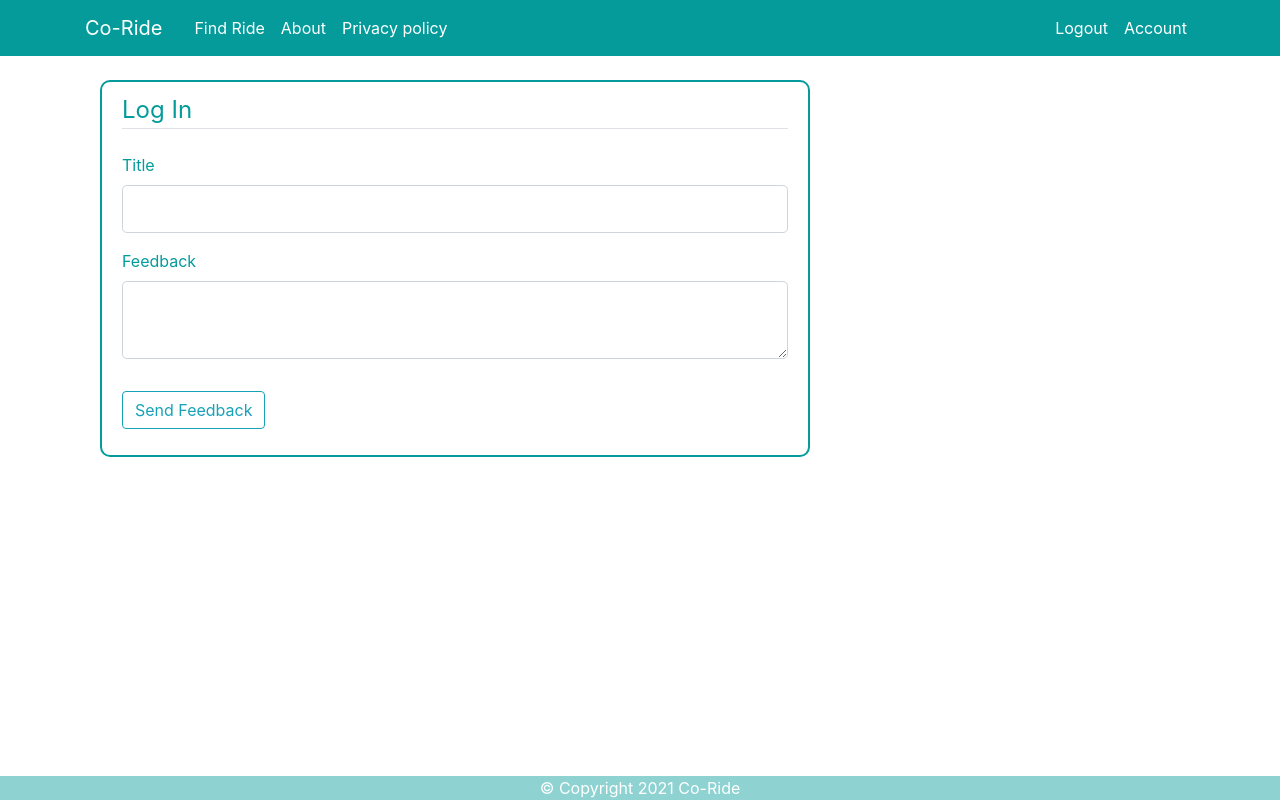
After one commit to sidd6p/CO-Ride, a Flask app: page /my-feedback in a window 1280 px wide. The commit adds this page. Run offline with Flask 2, Linux system fonts and the light colour scheme; the visitor is signed in with stand-in values (Sample User, id 1); some libraries are stand-ins or nearby versions.

Commit message:
Finding Ride, write Feedback and some refactoring
modified:   flaskFile/forms.py
modified:   flaskFile/models.py
modified:   flaskFile/routes.py
modified:   flaskFile/templates/account.html
new file:   flaskFile/templates/all-feedbacks.html
renamed:    flaskFile/templates/find_ride.html -> flaskFile/templates/find-ride.html
modified:   flaskFile/templates/home.html
modified:   flaskFile/templates/layout.html
new file:   flaskFile/templates/my-feedback.html
renamed:    flaskFile/templates/privacy_policy.html -> flaskFile/templates/privacy-policy.html
modified:   flaskFile/templates/result.html

```diff
--- a/flaskFile/forms.py
+++ b/flaskFile/forms.py
@@ -1,15 +1,11 @@
 from flask_wtf import FlaskForm
 from flask_wtf.file import FileField, FileAllowed
-from wtforms import StringField, PasswordField, SubmitField, BooleanField, SelectField, DateField
-from wtforms.validators import DataRequired, Length, Email, EqualTo, ValidationError, Optional
+from wtforms import StringField, PasswordField, SubmitField, BooleanField, SelectField, DateField, IntegerField, TextAreaField
+from wtforms.validators import DataRequired, Length, Email, EqualTo, ValidationError, Optional, NumberRange
 from flaskFile.models import User
 from flask_login import current_user
 
-#inherited from FlaskForm class
 class RegistrationForm(FlaskForm):
-    #The SubmitField class represents an <input> element with a type="submit" attribute.
-    # The first argument to the Field constructors is the label that will be used when rendering the form to HTML.
-    #These are the attributes of RegestrationForm class
     username = StringField('Username', validators=[DataRequired(), Length(min=2, max=20)])
     email = StringField('Email', validators=[DataRequired(), Email()])
     password = PasswordField('Password', validators=[DataRequired()])
@@ -67,3 +63,8 @@ class UpdateAccountForm(FlaskForm):
             email = User.query.filter_by(email=email.data).first()
             if email:
                 raise ValidationError('That email is taken. Please choose a different one.')
+
+class MyFeedback(FlaskForm):
+    title = StringField('Title', validators=[Length(min=5, max=50), DataRequired()])
+    content = TextAreaField('Feedback', validators=[Length(min=10, max=500)])
+    submit = SubmitField('Send Feedback')
--- a/flaskFile/models.py
+++ b/flaskFile/models.py
@@ -7,7 +7,6 @@ from flask_login import UserMixin
 def loadUser(userId):
     return User.query.get(int(userId))
 
-#a model is typically a Python class with attributes that match the columns of a corresponding database table.
 class User(db.Model, UserMixin):
     id = db.Column(db.Integer, primary_key=True)
     username = db.Column(db.String(20), unique=True, nullable=False)
@@ -15,6 +14,7 @@ class User(db.Model, UserMixin):
     image_file = db.Column(db.String(20), nullable=False, default='default.jpg')
     password = db.Column(db.String(60), nullable=False)
     rides = db.relationship('UserRide', backref='rider', lazy=True)
+    review = db.relationship('UserReviews', backref="author", lazy=True)
 
     def __repr__(self):
         return f"User('{self.username}', '{self.email}', '{self.image_file}')"
@@ -29,3 +29,12 @@ class UserRide(db.Model):
 
     def __repr__(self):
         return f"UserRide('{self.userId}','{self.destination}', '{self.source}', '{self.id}')"
+
+class UserReviews(db.Model):
+    id = db.Column(db.Integer, primary_key=True)
+    title = db.Column(db.String(100), nullable=False)
+    content = db.Column(db.String(256), nullable=False)
+    userId = db.Column(db.Integer, db.ForeignKey('user.id'), nullable=False)
+
+    def __repr__(self):
+        return f"UserReviews('{self.userId}','{self.id}','{self.content}')"
--- a/flaskFile/routes.py
+++ b/flaskFile/routes.py
@@ -3,42 +3,21 @@ import flask
 import os
 import secrets
 from PIL import Image
-#An ORM converts data between incompatible systems (object structure in Python, table structure in SQL database)
-#SQLAlchemy gives you a skill set that can be applied to any SQL database system.
-from flaskFile.forms import RegistrationForm, LoginForm, Ride, UpdateAccountForm
-from flaskFile.models import User,UserRide
+from flaskFile.forms import RegistrationForm, LoginForm, Ride, UpdateAccountForm, MyFeedback
+from flaskFile.models import User,UserRide, UserReviews
 from flaskFile import app, db, bcrypt
 from flask_login import login_user, current_user, logout_user, login_required
-
-
-posts = [
-    {
-        'Username': 'Sidp6',
-        'Email': 'Sidp6@gmail.com',
-        'Rating': '4/5',
-        'Verify': 'true'
-    },
-    {
-        'Username': 'Sidp12',
-        'Email': 'Sidp12@gmail.com',
-        'Rating': '3.8/5',
-        'Verify': ''
-    }
-]
 
 @app.route("/", methods=['GET', 'POST'])
 @app.route("/home", methods=['GET', 'POST'])
 def home():
     return render_template('home.html', title="Co-Ride")
 
-@app.route("/find_ride", methods=['GET', 'POST'])
+
+
+@app.route("/find-ride", methods=['GET', 'POST'])
 @login_required
-def find_ride():
-    """
-    if not current_user.is_authenticated:
-        flash('Login Required to access Account page', 'warning')
-        return redirect(url_for('login'))
-    """
+def findRide():
     form = Ride()
     if form.validate_on_submit():
         try:
@@ -48,15 +27,19 @@ def find_ride():
         except:
             return redirect(url_for('error'))
         return redirect(url_for('result'))
-    return render_template('find_ride.html', title='Find-Ride', form=form)
+    return render_template('find-ride.html', title='Find-Ride', form=form)
 
-@app.route("/about")
-def about():
-    return render_template('about.html', title='About')
+@app.route("/result")
+@login_required
+def result():
+    try:
+        myride = UserRide.query.first()
+        rides = UserRide.query.all()
+    except:
+        return redirect(url_for('error'))
+    return render_template('result.html', title="Result", rides=rides, myride=myride)
 
-@app.route("/privacy_policy")
-def privacy_policy():
-    return render_template('privacy_policy.html', title='Privacy-Policy')
+
 
 @app.route("/register", methods=['GET', 'POST'])
 def register():
@@ -71,7 +54,6 @@ def register():
         db.session.commit()
         return redirect(url_for('home'))
     return render_template('register.html', title='Register', form=form)
-
 
 @app.route("/login", methods=['GET', 'POST'])
 def login():
@@ -94,11 +76,6 @@ def logout():
     logout_user()
     return redirect(url_for('login'))
 
-
-@app.route("/result")
-def result():
-    return render_template('result.html', title='Result', posts=posts)
-
 def save_picture(formPicture):
     random_hex = secrets.token_hex(8)
     fileName, fileExt = os.path.splitext(formPicture.filename)
@@ -110,18 +87,9 @@ def save_picture(formPicture):
     i.save(picturePath)
     return pictureName
 
-
 @app.route('/account', methods=['GET', 'POST'])
 @login_required
 def account():
-    """
-    if current_user.is_authenticated:
-        return render_template('account.html', title=current_user.username)
-    else:
-        flash('Login Required to access Account page', 'warning')
-        return redirect(url_for('login'))
-
-    """
     form=UpdateAccountForm()
     if form.validate_on_submit():
         if form.picture.data:
@@ -141,6 +109,40 @@ def account():
     return render_template('account.html', title=current_user.username, imageFile=imageFile, form=form)
 
 
+
+@app.route('/my-feedback',  methods=['GET', 'POST'])
+@login_required
+def myFeedback():
+    form = MyFeedback()
+    if form.validate_on_submit():
+        try:
+            userReview = UserReviews(title=form.title.data, content=form.content.data, rider=current_user)
+            db.session.add(userReview)
+            db.session.commit()
+        except:
+            return redirect(url_for('error'))
+        flash("Thank you for the Feedback!", "info")
+        return redirect(url_for('home'))
+    return render_template('my-feedback.html', title="My Feedback", form=form)
+
+@app.route('/all-feedback')
+def allFeedback():
+    try:
+        feedbacks = UserReviews.query.all()
+    except:
+        return redirect(url_for('error'))
+    return render_template('all-feedbacks.html', title="All Feedbacks", feedbacks=feedbacks)
+
+
+
+@app.route("/about")
+def about():
+    return render_template('about.html', title='About')
+
 @app.route('/error')
 def error():
     return render_template('error.html')
+
+@app.route("/privacy-policy")
+def privacyPolicy():
+    return render_template('privacy-policy.html', title='Privacy Policy')
--- a/flaskFile/templates/account.html
+++ b/flaskFile/templates/account.html
@@ -18,7 +18,8 @@
           <p class='text-muted'>
             <ul class="list-group">
               <li style="color: #2b2b2bd2; font-size: 20px;" class="list-group-item list-group-item-light side-view">Change Profile</li>
-              <li style="color: #2b2b2bd2; font-size: 20px;" class="list-group-item list-group-item-light side-view">Upcoming Ride</li>
+              <li style="color: #2b2b2bd2; font-size: 20px;" class="list-group-item list-group-item-light side-view"><a href="{{ url_for('allFeedback') }}">All Feedback</a></li>
+              <li style="color: #2b2b2bd2; font-size: 20px;" class="list-group-item list-group-item-light side-view"><a href="{{ url_for('myFeedback') }}">Your Feedback</a></li>
               <li style="color: #2b2b2bd2; font-size: 20px;" class="list-group-item list-group-item-light side-view">Cab-Sharing Requests</li>
               <li style="color: #2b2b2bd2; font-size: 20px;" class="list-group-item list-group-item-light side-view">Last Ride</li>
               <li style="color: #2b2b2bd2; font-size: 20px;" class="list-group-item list-group-item-light side-view">Your Raiting</li>
--- a/flaskFile/templates/home.html
+++ b/flaskFile/templates/home.html
@@ -5,6 +5,6 @@
     </div>
     <br>
     <div style="text-align:center;">
-        <a href="{{ url_for('find_ride') }}"><button class="style-button"><h1>Share Ride Now</h1></button></a>
+        <a href="{{ url_for('findRide') }}"><button class="style-button"><h1>Share Ride Now</h1></button></a>
     </div>
 {% endblock content %}
--- a/flaskFile/templates/layout.html
+++ b/flaskFile/templates/layout.html
@@ -26,9 +26,9 @@
             </button>
             <div class="collapse navbar-collapse" id="navbarToggle">
               <div class="navbar-nav mr-auto">
-                <a class="nav-item nav-link" href="{{ url_for('find_ride') }}">Find Ride</a>
+                <a class="nav-item nav-link" href="{{ url_for('findRide') }}">Find Ride</a>
                 <a class="nav-item nav-link" href="{{ url_for('about') }}">About</a>
-                <a class="nav-item nav-link" href="{{ url_for('privacy_policy') }}">Privacy policy</a>
+                <a class="nav-item nav-link" href="{{ url_for('privacyPolicy') }}">Privacy policy</a>
               </div>
               <!-- Navbar Right Side -->
               <div class="navbar-nav">
--- /dev/null
+++ b/flaskFile/templates/my-feedback.html
@@ -0,0 +1,46 @@
+{% extends "layout.html" %}
+{% block content %}
+<div class="container">
+    <div class="row">
+        <div class="col-sm col-md-8">
+            <div class="content-section">
+                <form method="POST" action="">
+                    {{ form.hidden_tag() }}
+                    <fieldset class="form-group">
+                        <legend class="border-bottom mb-4">Log In</legend>
+                        <div class="form-group">
+                            {{ form.title.label(class="form-control-label") }}
+                            {% if form.title.errors %}
+                                {{ form.title(class="form-control form-control-lg is-invalid") }}
+                                <div class="invalid-feedback">
+                                    {% for error in form.title.errors %}
+                                        <span>{{ error }}</span>
+                                    {% endfor %}
+                                </div>
+                            {% else %}
+                                {{ form.title(class="form-control form-control-lg") }}
+                            {% endif %}
+                        </div>
+                        <div class="form-group">
+                            {{ form.content.label(class="form-control-label") }}
+                            {% if form.content.errors %}
+                                {{ form.content(class="form-control form-control-lg is-invalid") }}
+                                <div class="invalid-feedback">
+                                    {% for error in form.content.errors %}
+                                        <span>{{ error }}</span>
+                                    {% endfor %}
+                                </div>
+                            {% else %}
+                                {{ form.content(class="form-control form-control-lg") }}
+                            {% endif %}
+                        </div>
+                    </fieldset>
+                    <div class="form-group">
+                        {{ form.submit(class="btn btn-outline-info") }}
+                    </div>
+                </form>
+            </div>
+        </div>
+    </div>
+</div>
+{% endblock content %}
```
Also changed, not shown: flaskFile/templates/all-feedbacks.html (added, +18 -0 lines), flaskFile/templates/result.html (+10 -8 lines), flaskFile/templates/find-ride.html (renamed from flaskFile/templates/find_ride.html), flaskFile/templates/privacy-policy.html (renamed from flaskFile/templates/privacy_policy.html).
